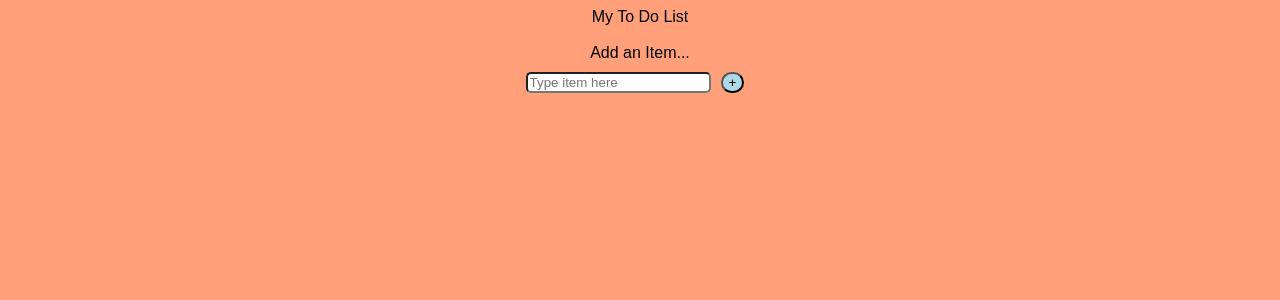
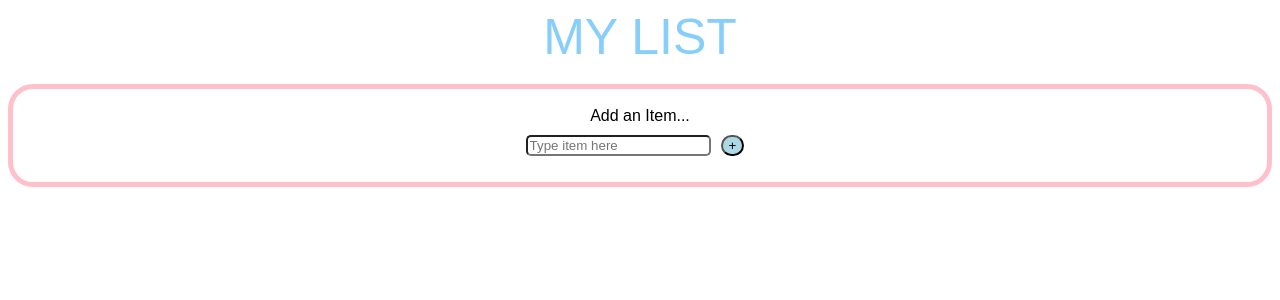
Before and after one commit to atssini23/ToDoList_React, a React (Create React App) app: page / in a window 1280 px wide. Shown: the top 300 px of the page. Built offline with nearby package versions, Linux system fonts and the light colour scheme.

Commit message:
CSS edit
small edit on css

```diff
--- a/src/App.js
+++ b/src/App.js
@@ -48,8 +48,11 @@ class App extends Component {
   }
   render() {
     return (
-      <div className="App">
-        <div id="title">My To Do List</div>
+      <div className="Apps">
+        <div id="app-title">MY LIST</div>
+        <br />
+
+        <div id="contain">
           <br />
           <div>Add an Item...</div>
 
@@ -59,15 +62,14 @@ class App extends Component {
             onChange={e => this.updateInput("newItem", e.target.value)}
           />
           <button
-          button
             type="button"
-          class="btn btn-primary"
+            //class="btn btn-primary"
             onClick={() => this.addItem()}
           >
             +
           </button>
 
-        <ul class="list">
+          <ul id="list">
             {this.state.list.map(item => {
               return (
                 <li key={item.id}>
@@ -78,6 +80,7 @@ class App extends Component {
             })}
           </ul>
         </div>
+      </div>
     );
   }
 }
--- a/src/index.js
+++ b/src/index.js
@@ -3,7 +3,4 @@ import ReactDOM from "react-dom";
 
 import App from "./App";
 
-//import registerServiceWorker from "./registerServiceWorker";
-
 ReactDOM.render(<App />, document.getElementById("root"));
-//registerServiceWorker();
--- a/src/styles.css
+++ b/src/styles.css
@@ -1,11 +1,15 @@
-.App {
+.Apps {
   font-family: sans-serif;
   text-align: center;
   font-family: "Montserrat", sans-serif;
 }
 
 body {
-  background: lightsalmon;
+  background: light;
+}
+#app-title {
+  color: lightskyblue;
+  font-size: 50px;
 }
 
 button {
@@ -23,3 +27,12 @@ add-btn {
 input {
   border-radius: 5px;
 }
+
+#list {
+  list-style: none;
+}
+
+#contain {
+  border: 5px solid pink;
+  border-radius: 25px;
+}
```
Lines whose indentation alone changed are shown as unchanged.
